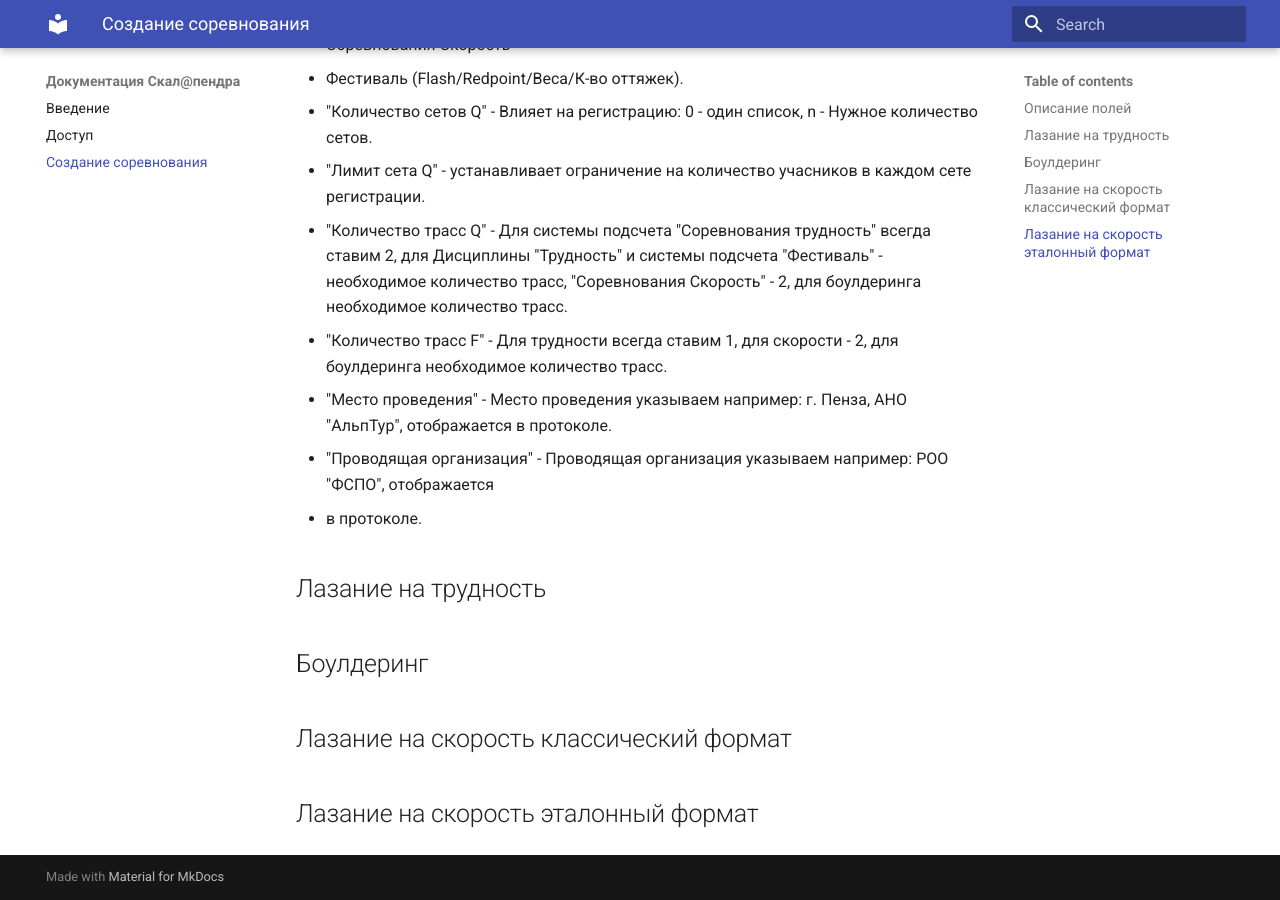
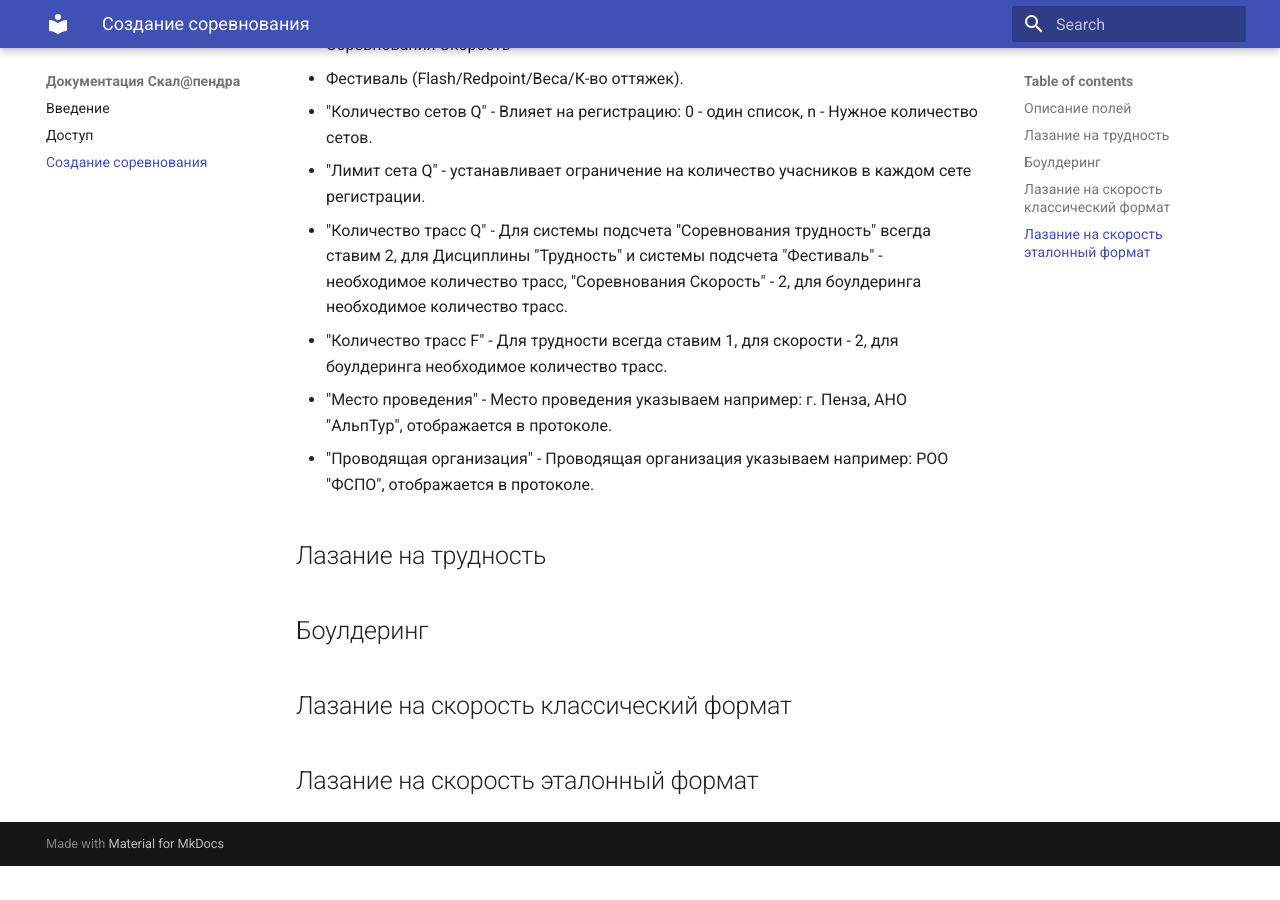
Before and after one commit to alptur/scaladocs, an MkDocs documentation site: the page built from docs/competitioncreate.md, in a window 1280 px wide and 900 px high, scrolled down 2472 px. Built offline with MkDocs 1.6.1 and Material for MkDocs 9.7.7, drawn with Linux system fonts in a browser that asks for light colours; after the commit the page ends 3338 px from its top, so only the background shows below that.

Commit message:
Страница создания соревнований

```diff
--- a/docs/competitioncreate.md
+++ b/docs/competitioncreate.md
@@ -26,13 +26,13 @@
 >При выборе скорости появляются поля выбора эталон и класика. Можно выбрать обе дисциплины
 >в одном соревновании, но лучше создать новое соревнование для каждой дисциплины.
 
-- "Система подсчета - квалификация" - Как считать квалификацию:
-* Фестиваль (T/B/Баллы)
-* Фестиваль (Flash/Redpoint/Веса)
-* Соревнования трудность
-* Соревнования болдеринг (T/Z/Попытки)
-* Соревнования Скорость
-* Фестиваль (Flash/Redpoint/Веса/К-во оттяжек).
+* "Система подсчета - квалификация" - Как считать квалификацию:
+  * Фестиваль (T/B/Баллы)
+  * Фестиваль (Flash/Redpoint/Веса)
+  * Соревнования трудность
+  * Соревнования болдеринг (T/Z/Попытки)
+  * Соревнования Скорость
+  * Фестиваль (Flash/Redpoint/Веса/К-во оттяжек).
 
 * "Количество cетов Q" - Влияет на регистрацию: 0 - один список, n - Нужное количество сетов.
 * "Лимит cета Q" - устанавливает ограничение на количество учасников в каждом сете регистрации.
@@ -40,11 +40,11 @@
 для Дисциплины "Трудность" и системы подсчета "Фестиваль" - необходимое количество трасс,
 "Соревнования Скорость" - 2, для боулдеринга необходимое количество трасс.
 * "Количество трасс F" - Для трудности всегда ставим 1, для скорости - 2, для боулдеринга
-    необходимое количество трасс.
+      необходимое количество трасс.
 * "Место проведения" - Место проведения указываем например: г. Пенза, АНО "АльпТур", отображается
 в протоколе.
 * "Проводящая организация" - Проводящая организация указываем например: РОО "ФСПО", отображается
-* в протоколе.
+в протоколе.
 
 ## Лазание на трудность
 
```
